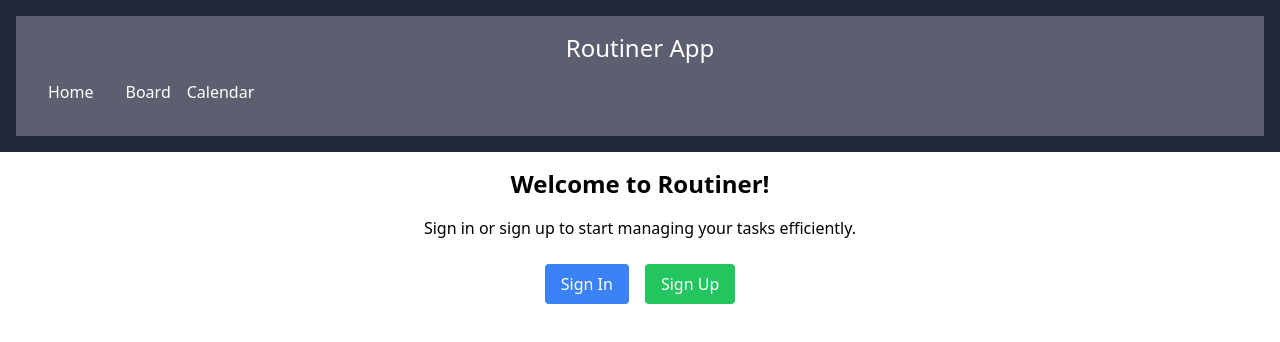
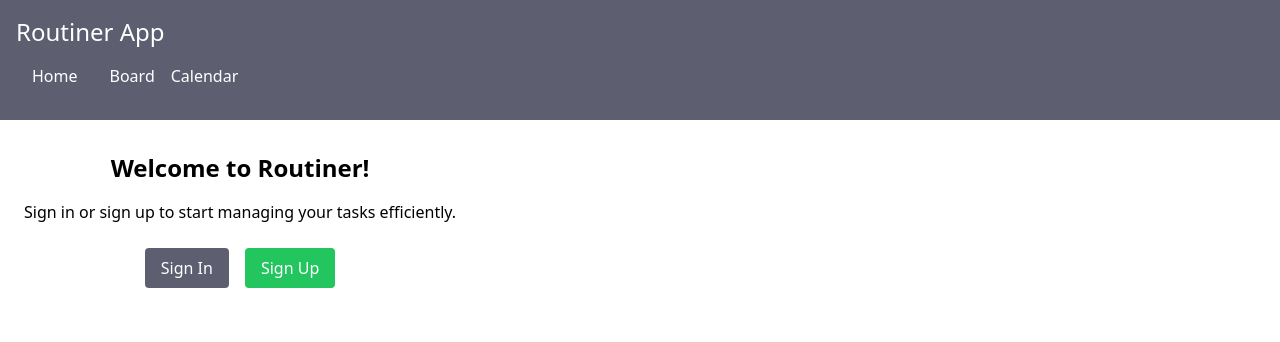
Before and after one commit to Mariphy/routiner, a Next.js app in the folder routiner/: page / in a window 1280 px wide. Shown: the top 342 px of the page. Built offline with nearby package versions, Linux system fonts and the light colour scheme; no server answers.

Commit message:
move NavBar styling to root layout

```diff
--- a/routiner/src/app/board/page.tsx
+++ b/routiner/src/app/board/page.tsx
@@ -1,7 +1,6 @@
 "use client";
 
 import React, { useState, useEffect } from 'react';
-import NavBar from '../components/NavBar';
 import Board from '../components/Board';
 
 export default function BoardPage() {
@@ -54,15 +53,10 @@ export default function BoardPage() {
   }
 
   return (
-    <div className="flex flex-col min-h-screen">
-      <header className="fixed top-0 left-0 w-full bg-gray-800 text-white z-50 shadow-md">
-        <NavBar/>
-      </header>
-      <main className="flex-grow flex flex-col sm:flex-row pt-28">
-        <div className="flex-1 p-4">
-          <Board tasks={tasks} onAddTask={handleAddTask} />
-        </div>
-      </main>
-    </div>
+    <main className="flex-grow flex flex-col sm:flex-row pt-12">
+      <div className="flex-1 p-4">
+        <Board tasks={tasks} onAddTask={handleAddTask} />
+      </div>
+    </main>
   );
 }
--- a/routiner/src/app/calendar/page.tsx
+++ b/routiner/src/app/calendar/page.tsx
@@ -3,15 +3,10 @@ import NavBar from "../components/NavBar";
 
 export default function Home() {
     return (
-      <div className="flex flex-col min-h-screen">
-        <header className="p-4 bg-gray-800 text-white text-center">
-          <NavBar/>
-        </header>
-        <main className="flex-grow flex flex-col sm:flex-row">
-          <div className="flex-1 p-4">
-            {<Calendar />}
-          </div>
-        </main>
-      </div>
+      <main className="flex-grow flex flex-col sm:flex-row pt-12">
+        <div className="flex-1 p-4">
+          {<Calendar />}
+        </div>
+      </main>
     );
 }
--- a/routiner/src/app/layout.tsx
+++ b/routiner/src/app/layout.tsx
@@ -1,6 +1,7 @@
 import type { Metadata } from "next";
 import { Geist, Geist_Mono } from "next/font/google";
 import "./globals.css";
+import NavBar from "./components/NavBar";
 
 const geistSans = Geist({
   variable: "--font-geist-sans",
@@ -24,10 +25,15 @@ export default function RootLayout({
 }>) {
   return (
     <html lang="en">
-      <body
+       <body
         className={`${geistSans.variable} ${geistMono.variable} antialiased`}
       >
-        {children}
+        <div className="flex flex-col min-h-screen">
+          <header className="fixed top-0 left-0 w-full z-50">
+            <NavBar />
+          </header>
+          <main className="flex-grow pt-20">{children}</main> {/* Add padding to account for the fixed NavBar */}
+        </div>
       </body>
     </html>
   );
--- a/routiner/src/app/page.tsx
+++ b/routiner/src/app/page.tsx
@@ -7,18 +7,14 @@ export default async function Home() {
   const session = await getServerSession(options);
 
   return (
-    <div className="flex flex-col min-h-screen">
-      <header className="p-4 bg-gray-800 text-white text-center">
-        <NavBar/>
-      </header>
-      <main className="flex-grow p-4">
-        <div>
+    <main className="flex-grow flex flex-col sm:flex-row pt-12">
+      <div className="m-6">
         {session ? (
           <div>
             <h1 className="text-2xl font-bold">Welcome, {session.user.email}!</h1>
             <p className="mt-4">You are signed in. Explore your dashboard or manage your tasks.</p>
             <Link href="/api/auth/signout">
-                  <button className="bg-green-500 text-white px-4 py-2 rounded hover:bg-green-600">
+                <button className="bg-green-500 text-white m-6 px-4 py-2 rounded hover:bg-green-600">
                   Sign Out
                 </button>
             </Link>
@@ -29,7 +25,7 @@ export default async function Home() {
             <p className="mt-4">Sign in or sign up to start managing your tasks efficiently.</p>
             <div className="mt-6 flex justify-center gap-4">
               <Link href="/api/auth/signin">
-                  <button className="bg-blue-500 text-white px-4 py-2 rounded hover:bg-blue-600">
+                <button className="bg-accent text-white px-4 py-2 rounded hover:bg-accent-hover">
                   Sign In
                 </button>
               </Link>
@@ -43,6 +39,5 @@ export default async function Home() {
         )}
       </div>
     </main>
-    </div>
   );
 }
```
Lines whose indentation alone changed are shown as unchanged.
